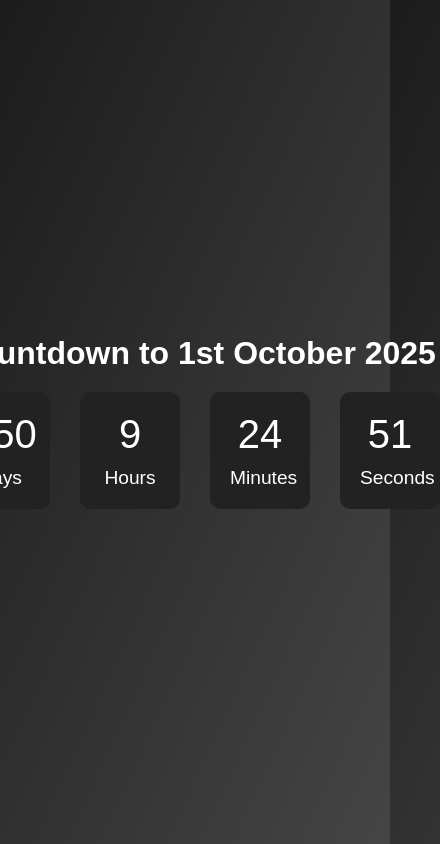
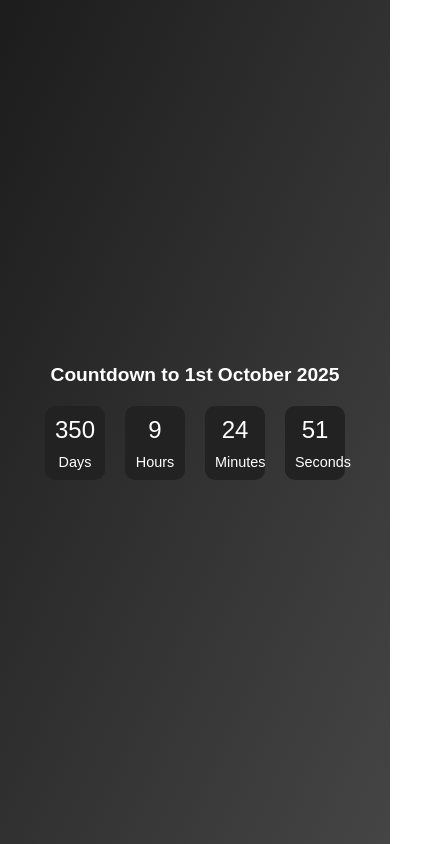
Before and after one commit to MeckeDev/tradeban_cooldown, a plain HTML site: page index.html in a window 390 px wide. Shown: the whole page, 440 px wide, since content can reach past the window. Drawn offline with Linux system fonts and the light colour scheme.

Commit message:
Update index.html

```diff
--- a/index.html
+++ b/index.html
@@ -4,9 +4,6 @@
     <meta charset="UTF-8">
     <meta name="viewport" content="width=device-width, initial-scale=1.0">
     <title>Countdown to October 2025</title>
-
-</head>
-
     <style>
         * {
             margin: 0;
@@ -22,16 +19,23 @@ body {
             justify-content: center;
             align-items: center;
             color: white;
+            text-align: center;
         }
 
         .countdown-container {
-    text-align: center;
+            max-width: 100%;
+            padding: 20px;
+        }
+
+        h1 {
+            font-size: 2rem;
         }
 
         .countdown {
             display: flex;
             justify-content: center;
-    gap: 30px;
+            flex-wrap: wrap;
+            gap: 20px;
             margin-top: 20px;
         }
 
@@ -64,9 +68,47 @@ body {
             }
         }
 
+        @media (max-width: 768px) {
+            h1 {
+                font-size: 1.5rem;
+            }
+
+            .time-box {
+                width: 80px;
+                padding: 15px;
+            }
+
+            .time-box span {
+                font-size: 2em;
+            }
+
+            .time-box p {
+                font-size: 1em;
+            }
+        }
+
+        @media (max-width: 480px) {
+            h1 {
+                font-size: 1.2rem;
+            }
+
+            .time-box {
+                width: 60px;
+                padding: 10px;
+            }
+
+            .time-box span {
+                font-size: 1.5em;
+            }
+
+            .time-box p {
+                font-size: 0.9em;
+            }
+        }
     </style>
+</head>
+<body>
 
-<body>
     <div class="countdown-container">
         <h1>Countdown to 1st October 2025</h1>
         <div class="countdown">
```
Lines whose indentation alone changed are shown as unchanged.
